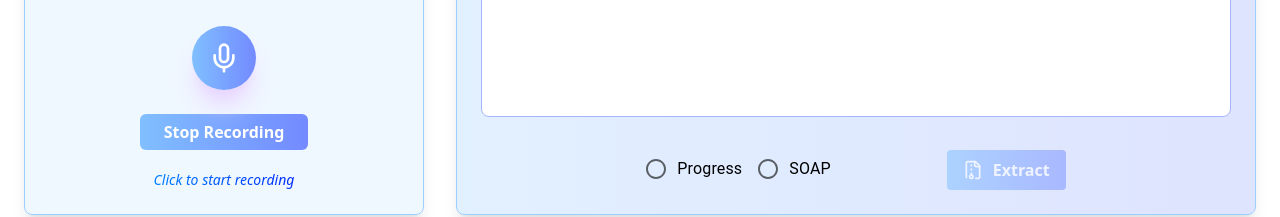
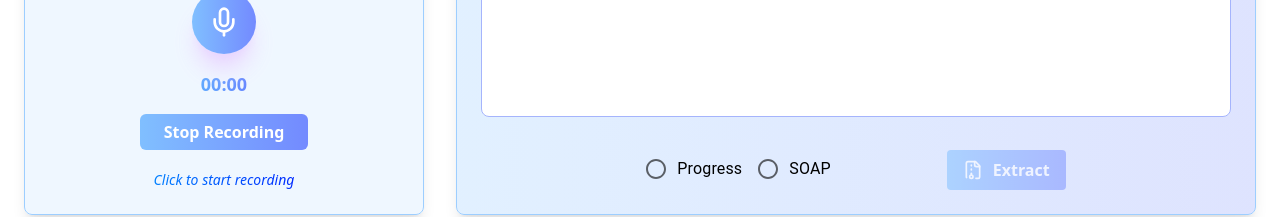
Before and after one commit to uddict/Dictation-App-for-Healthcare-Business, a React (Vite) app: page / in a window 1280 px wide. Shown: the part 509-726 px from the top of the page. Built offline with nearby package versions, Linux system fonts and the light colour scheme.

Commit message:
feature: transcription recording time

```diff
--- a/src/components/RecordButton.jsx
+++ b/src/components/RecordButton.jsx
@@ -100,9 +100,9 @@ export const RecordButton = () => {
               <Mic size={32} className="text-white" />
             )}
           </button>
-          {/* <div className="text-lg font-semibold mb-2 text-center bg-gradient-to-r from-[#5badff] to-[#6781ff] bg-clip-text text-transparent">
-          {formatTime(recordingTime)}
-        </div> */}
+          <div className="text-lg font-semibold mb-2 text-center bg-gradient-to-r from-[#5badff] to-[#6781ff] bg-clip-text text-transparent">
+            {formatTime(recordingTime)}
+          </div>
         </div>
         <button className="bg-gradient-to-r from-[#80bfff] to-[#738aff] hover:opacity-80 text-white font-bold px-6 py-1.5 rounded-md mb-4 hover:scale-105">
           Stop Recording
```
